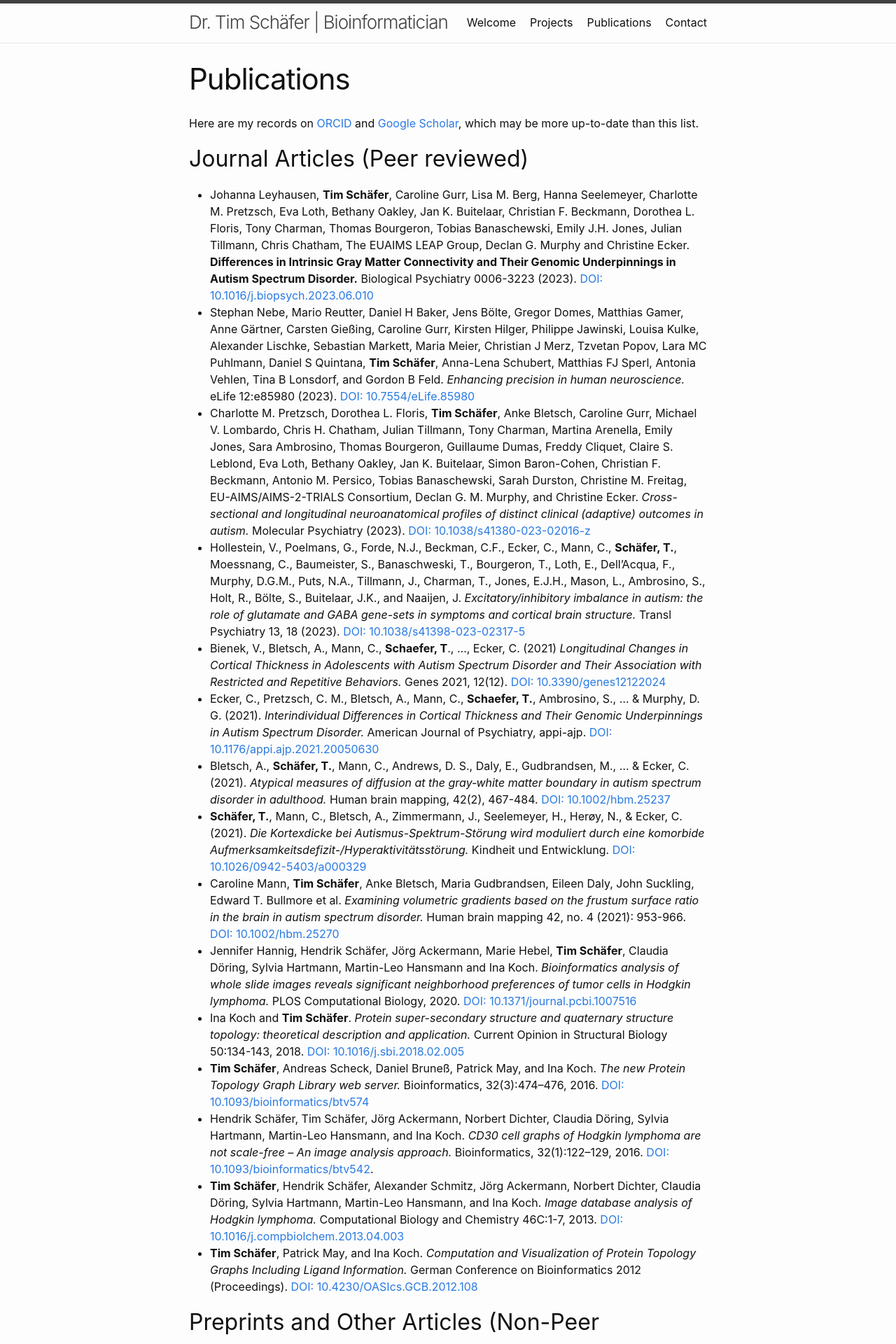
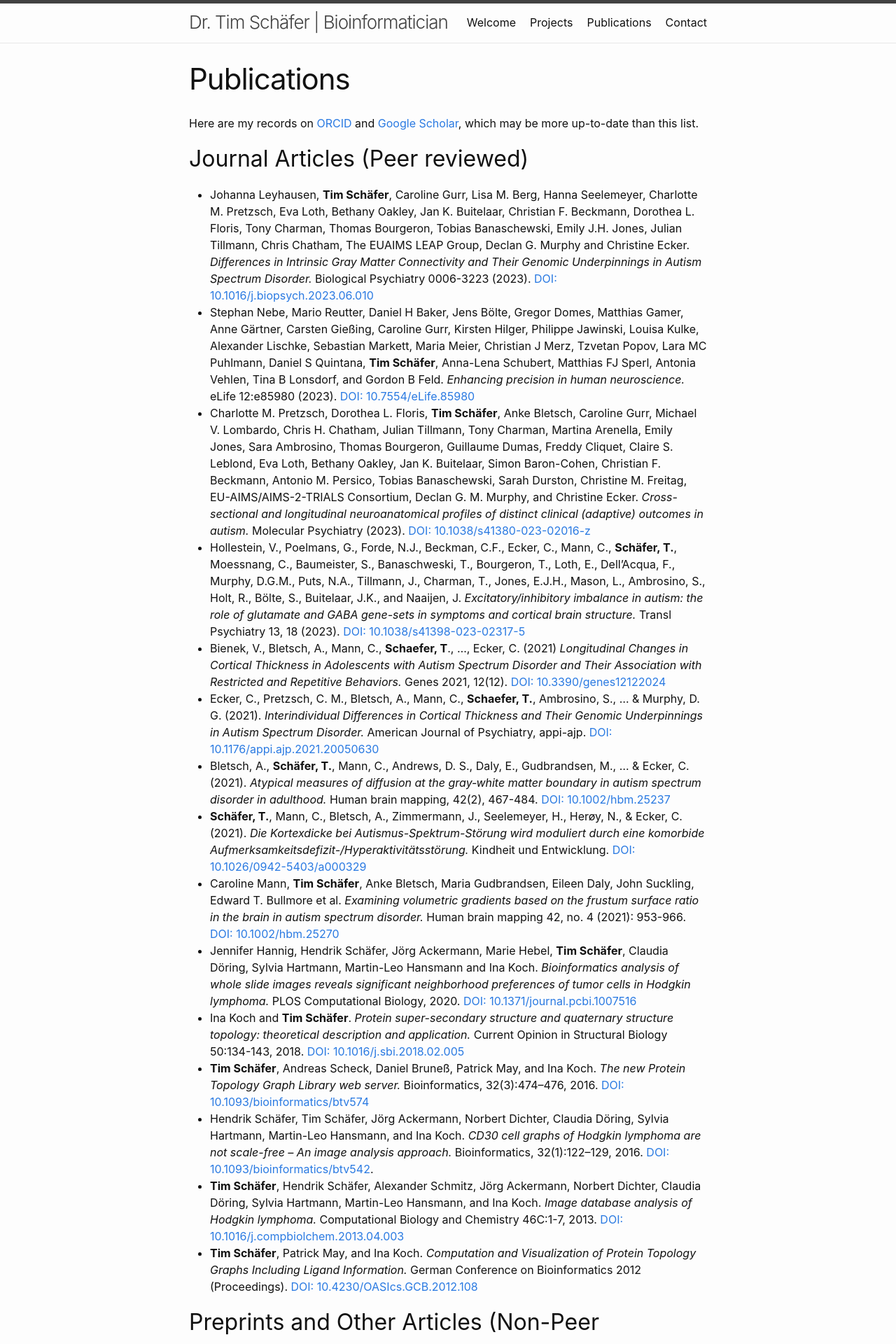
Before and after one commit to dfsp-spirit/dfsp-spirit.github.io, a Jekyll site: the page built from x030_publications.markdown, in a window 1280 px wide. Shown: the top 1920 px of the page at 70% size. Built offline with Jekyll 4.4.1, drawn with Linux system fonts in a browser that asks for light colours.

Commit message:
FIX: fix paper title format from bold to italics

```diff
--- a/x030_publications.markdown
+++ b/x030_publications.markdown
@@ -8,7 +8,7 @@ Here are my records on [ORCID](https://orcid.org/0000-0002-3683-8070) and [Googl
 
 ## Journal Articles (Peer reviewed)
 
-* Johanna Leyhausen, **Tim Schäfer**, Caroline Gurr, Lisa M. Berg, Hanna Seelemeyer, Charlotte M. Pretzsch, Eva Loth, Bethany Oakley, Jan K. Buitelaar, Christian F. Beckmann, Dorothea L. Floris, Tony Charman, Thomas Bourgeron, Tobias Banaschewski, Emily J.H. Jones, Julian Tillmann, Chris Chatham, The EUAIMS LEAP Group, Declan G. Murphy and Christine Ecker. **Differences in Intrinsic Gray Matter Connectivity and Their Genomic Underpinnings in Autism Spectrum Disorder.** Biological Psychiatry 0006-3223 (2023). [DOI: 10.1016/j.biopsych.2023.06.010](https://doi.org/10.1016/j.biopsych.2023.06.010)
+* Johanna Leyhausen, **Tim Schäfer**, Caroline Gurr, Lisa M. Berg, Hanna Seelemeyer, Charlotte M. Pretzsch, Eva Loth, Bethany Oakley, Jan K. Buitelaar, Christian F. Beckmann, Dorothea L. Floris, Tony Charman, Thomas Bourgeron, Tobias Banaschewski, Emily J.H. Jones, Julian Tillmann, Chris Chatham, The EUAIMS LEAP Group, Declan G. Murphy and Christine Ecker. *Differences in Intrinsic Gray Matter Connectivity and Their Genomic Underpinnings in Autism Spectrum Disorder.* Biological Psychiatry 0006-3223 (2023). [DOI: 10.1016/j.biopsych.2023.06.010](https://doi.org/10.1016/j.biopsych.2023.06.010)
 * Stephan Nebe, Mario Reutter, Daniel H Baker, Jens Bölte, Gregor Domes, Matthias Gamer, Anne Gärtner, Carsten Gießing, Caroline Gurr, Kirsten Hilger, Philippe Jawinski, Louisa Kulke, Alexander Lischke, Sebastian Markett, Maria Meier, Christian J Merz, Tzvetan Popov, Lara MC Puhlmann, Daniel S Quintana, **Tim Schäfer**, Anna-Lena Schubert, Matthias FJ Sperl, Antonia Vehlen, Tina B Lonsdorf, and Gordon B Feld. *Enhancing precision in human neuroscience.* eLife 12:e85980 (2023). [DOI: 10.7554/eLife.85980](https://doi.org/10.7554/eLife.85980)
 * Charlotte M. Pretzsch, Dorothea L. Floris, **Tim Schäfer**, Anke Bletsch, Caroline Gurr, Michael V. Lombardo, Chris H. Chatham, Julian Tillmann, Tony Charman, Martina Arenella, Emily Jones, Sara Ambrosino, Thomas Bourgeron, Guillaume Dumas, Freddy Cliquet, Claire S. Leblond, Eva Loth, Bethany Oakley, Jan K. Buitelaar, Simon Baron-Cohen, Christian F. Beckmann, Antonio M. Persico, Tobias Banaschewski, Sarah Durston, Christine M. Freitag, EU-AIMS/AIMS-2-TRIALS Consortium, Declan G. M. Murphy, and Christine Ecker. *Cross-sectional and longitudinal neuroanatomical profiles of distinct clinical (adaptive) outcomes in autism.* Molecular Psychiatry (2023). [DOI: 10.1038/s41380-023-02016-z](https://doi.org/10.1038/s41380-023-02016-z)
 * Hollestein, V., Poelmans, G., Forde, N.J., Beckman, C.F., Ecker, C., Mann, C., **Schäfer, T.**, Moessnang, C., Baumeister, S., Banaschweski, T., Bourgeron, T., Loth, E., Dell’Acqua, F., Murphy, D.G.M., Puts, N.A., Tillmann, J., Charman, T., Jones, E.J.H., Mason, L., Ambrosino, S., Holt, R., Bölte, S., Buitelaar, J.K., and Naaijen, J. *Excitatory/inhibitory imbalance in autism: the role of glutamate and GABA gene-sets in symptoms and cortical brain structure.* Transl Psychiatry 13, 18 (2023). [DOI: 10.1038/s41398-023-02317-5](https://doi.org/10.1038/s41398-023-02317-5)
```
